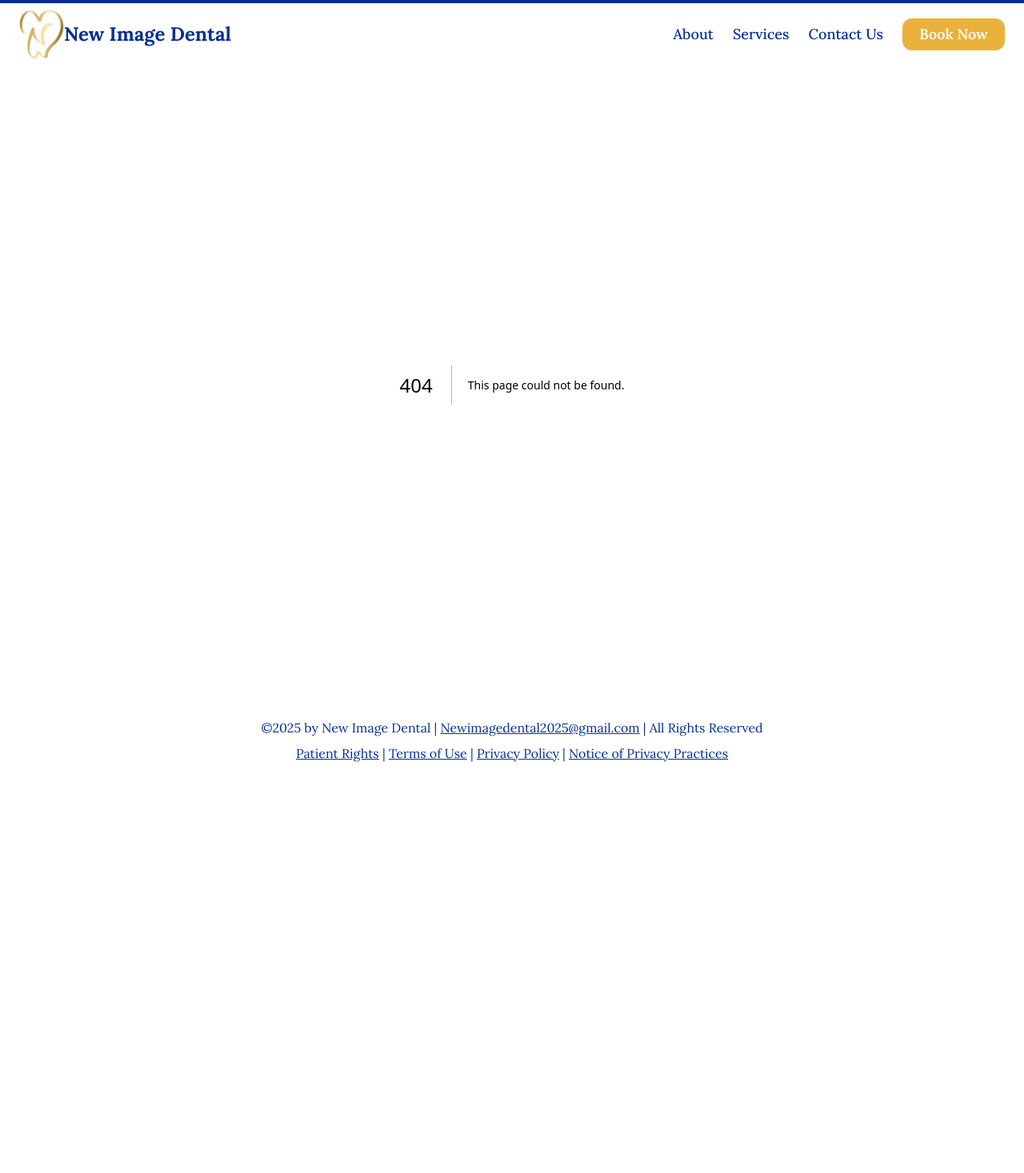
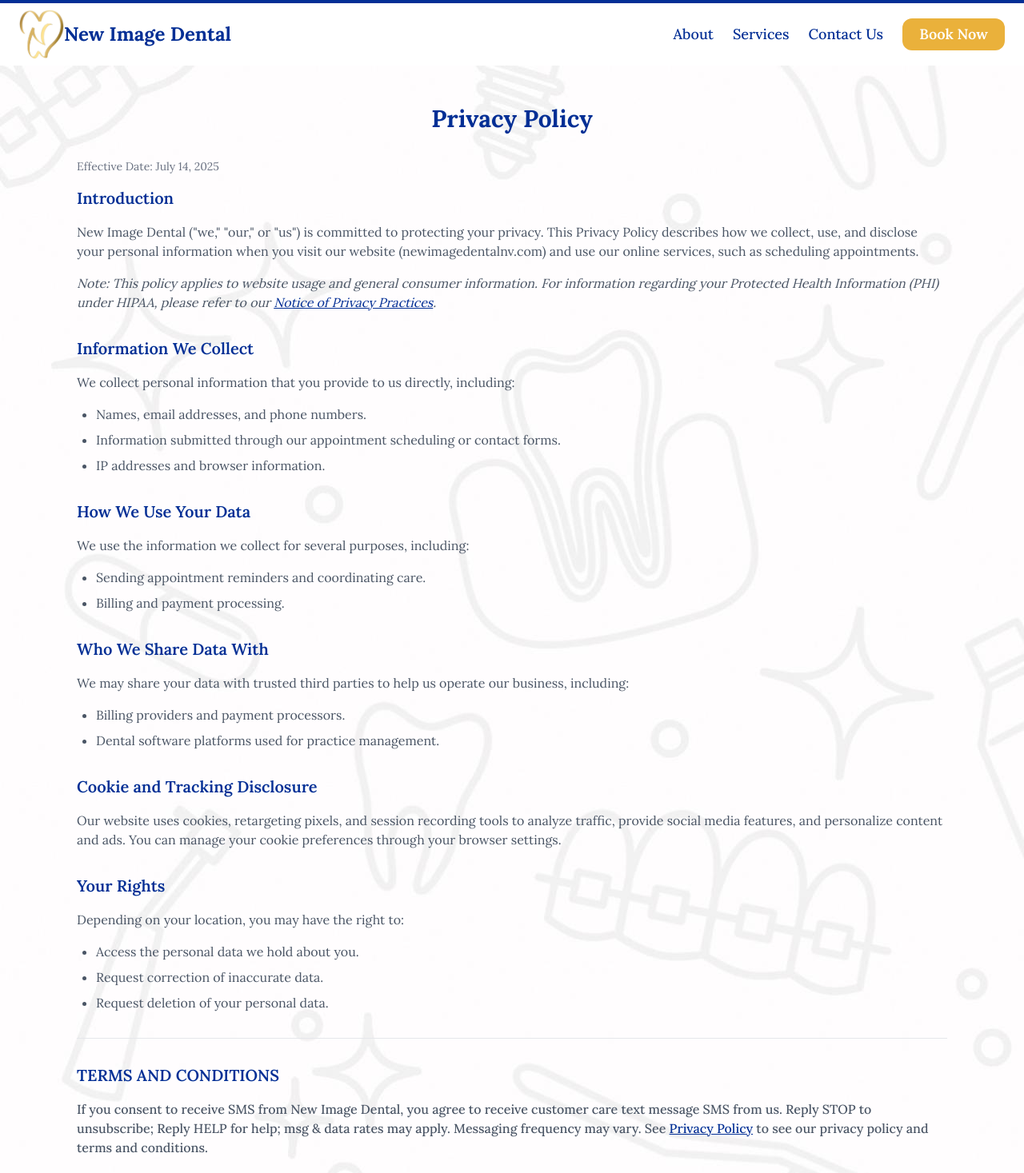
Before and after one commit to Noahcap73/new-image-dental, a Next.js app: page /privacy-policy in a window 1280 px wide. Before the commit this address had no page. Shown: the part 52-1519 px from the top of the page at 80% size. Before the commit the page ends 1022 px from the top, so only its background shows below. Built offline with nearby package versions, Linux system fonts and the light colour scheme.

Commit message:
Add Privacy Policy and 404 Not Found pages

```diff
--- /dev/null
+++ b/src/app/not-found.tsx
@@ -0,0 +1,20 @@
+import Link from 'next/link'
+
+export default function NotFound() {
+  return (
+    <div className="flex min-h-[70vh] flex-col items-center justify-center px-4 text-center">
+      <h1 className="text-nid-blue mb-4 text-6xl font-bold">404</h1>
+      <h2 className="text-nid-gold-200 mb-6 text-2xl font-semibold">Page Not Found</h2>
+      <p className="mb-8 max-w-md text-gray-600">
+        Sorry, the page you are looking for doesn&apos;t exist or has been moved. Please check the
+        URL or return to our homepage.
+      </p>
+      <Link
+        href="/"
+        className="bg-nid-blue hover:bg-nid-gold-200 rounded-xl px-8 py-3 font-semibold text-white transition duration-300 ease-in-out"
+      >
+        Go Back Home
+      </Link>
+    </div>
+  )
+}
--- /dev/null
+++ b/src/app/privacy-policy/page.tsx
@@ -0,0 +1,147 @@
+import type { Metadata } from 'next'
+import Link from 'next/link'
+
+export const metadata: Metadata = {
+  title: 'Privacy Policy | New Image Dental',
+  description: 'Privacy Policy for New Image Dental website visitors and users.',
+}
+
+export default function PrivacyPolicyPage() {
+  return (
+    <main className="mx-auto bg-[url(/media/dental-graphics.JPG)] px-3 py-12 md:px-24">
+      <h1
+        id="privacy-policy"
+        className="text-nid-blue mb-8 text-center text-2xl font-bold lg:text-3xl"
+      >
+        Privacy Policy
+      </h1>
+
+      <p className="mb-4 text-sm text-gray-500">Effective Date: July 14, 2025</p>
+
+      <section className="mb-8">
+        <h2 className="text-nid-blue mb-4 text-xl font-semibold">Introduction</h2>
+        <p className="mb-4 text-sm text-gray-600 lg:text-base">
+          New Image Dental (&quot;we,&quot; &quot;our,&quot; or &quot;us&quot;) is committed to
+          protecting your privacy. This Privacy Policy describes how we collect, use, and disclose
+          your personal information when you visit our website (newimagedentalnv.com) and use our
+          online services, such as scheduling appointments.
+        </p>
+        <p className="mb-4 text-sm text-gray-600 italic lg:text-base">
+          Note: This policy applies to website usage and general consumer information. For
+          information regarding your Protected Health Information (PHI) under HIPAA, please refer to
+          our{' '}
+          <Link
+            href="/privacy-notice"
+            className="text-nid-blue hover:text-nid-gold-200 underline transition"
+          >
+            Notice of Privacy Practices
+          </Link>
+          .
+        </p>
+      </section>
+
+      <section className="mb-8">
+        <h2 className="text-nid-blue mb-4 text-xl font-semibold">Information We Collect</h2>
+        <p className="mb-4 text-sm text-gray-600 lg:text-base">
+          We collect personal information that you provide to us directly, including:
+        </p>
+        <ul className="mb-4 list-disc space-y-2 pl-6 text-sm text-gray-600 lg:text-base">
+          <li>Names, email addresses, and phone numbers.</li>
+          <li>Information submitted through our appointment scheduling or contact forms.</li>
+          <li>IP addresses and browser information.</li>
+        </ul>
+      </section>
+
+      <section className="mb-8">
+        <h2 className="text-nid-blue mb-4 text-xl font-semibold">How We Use Your Data</h2>
+        <p className="mb-4 text-sm text-gray-600 lg:text-base">
+          We use the information we collect for several purposes, including:
+        </p>
+        <ul className="mb-4 list-disc space-y-2 pl-6 text-sm text-gray-600 lg:text-base">
+          <li>Sending appointment reminders and coordinating care.</li>
+          <li>Billing and payment processing.</li>
+        </ul>
+      </section>
+
+      <section className="mb-8">
+        <h2 className="text-nid-blue mb-4 text-xl font-semibold">Who We Share Data With</h2>
+        <p className="mb-4 text-sm text-gray-600 lg:text-base">
+          We may share your data with trusted third parties to help us operate our business,
+          including:
+        </p>
+        <ul className="mb-4 list-disc space-y-2 pl-6 text-sm text-gray-600 lg:text-base">
+          <li>Billing providers and payment processors.</li>
+          <li>Dental software platforms used for practice management.</li>
+        </ul>
+      </section>
+
+      <section className="mb-8">
+        <h2 className="text-nid-blue mb-4 text-xl font-semibold">Cookie and Tracking Disclosure</h2>
+        <p className="mb-4 text-sm text-gray-600 lg:text-base">
+          Our website uses cookies, retargeting pixels, and session recording tools to analyze
+          traffic, provide social media features, and personalize content and ads. You can manage
+          your cookie preferences through your browser settings.
+        </p>
+      </section>
+
+      <section className="mb-8">
+        <h2 className="text-nid-blue mb-4 text-xl font-semibold">Your Rights</h2>
+        <p className="mb-4 text-sm text-gray-600 lg:text-base">
+          Depending on your location, you may have the right to:
+        </p>
+        <ul className="mb-4 list-disc space-y-2 pl-6 text-sm text-gray-600 lg:text-base">
+          <li>Access the personal data we hold about you.</li>
+          <li>Request correction of inaccurate data.</li>
+          <li>Request deletion of your personal data.</li>
+        </ul>
+      </section>
+
+      <section className="mb-8 border-t border-gray-200 pt-8">
+        <h2 className="text-nid-blue mb-4 text-xl font-semibold uppercase">Terms and Conditions</h2>
+        <p className="mb-4 text-sm font-medium text-gray-600 lg:text-base">
+          If you consent to receive SMS from New Image Dental, you agree to receive customer care
+          text message SMS from us. Reply STOP to unsubscribe; Reply HELP for help; msg & data rates
+          may apply. Messaging frequency may vary. See{' '}
+          <a
+            href="#privacy-policy"
+            className="text-nid-blue hover:text-nid-gold-200 underline transition"
+          >
+            Privacy Policy
+          </a>{' '}
+          to see our privacy policy and terms and conditions.
+        </p>
+        <p className="mb-4 text-sm font-bold text-gray-600 lg:text-base">
+          No mobile opt-in message consent will be shared with third parties or affiliates for
+          marketing purposes.
+        </p>
+      </section>
+
+      <section className="mb-8">
+        <h2 className="text-nid-blue mb-4 text-xl font-semibold">Update Policy</h2>
+        <p className="mb-4 text-sm text-gray-600 lg:text-base">
+          We may update this Privacy Policy from time to time. We will notify you of any changes by
+          posting the new Privacy Policy on this page and updating the &quot;Effective Date&quot; at
+          the top.
+        </p>
+      </section>
+
+      <section className="mb-8">
+        <h2 className="text-nid-blue mb-4 text-xl font-semibold">Contact Us</h2>
+        <p className="mb-4 text-sm text-gray-600 lg:text-base">
+          If you have any questions about this Privacy Policy or our terms, please contact us at:
+        </p>
+        <address className="text-sm text-gray-600 not-italic lg:text-base">
+          New Image Dental
+          <br />
+          3885 S Decatur Blvd #1100
+          <br />
+          Las Vegas, NV 89103
+          <br />
+          Email: Newimagedental2025@gmail.com
+          <br />
+          Phone: 702-838-3311
+        </address>
+      </section>
+    </main>
+  )
+}
```
